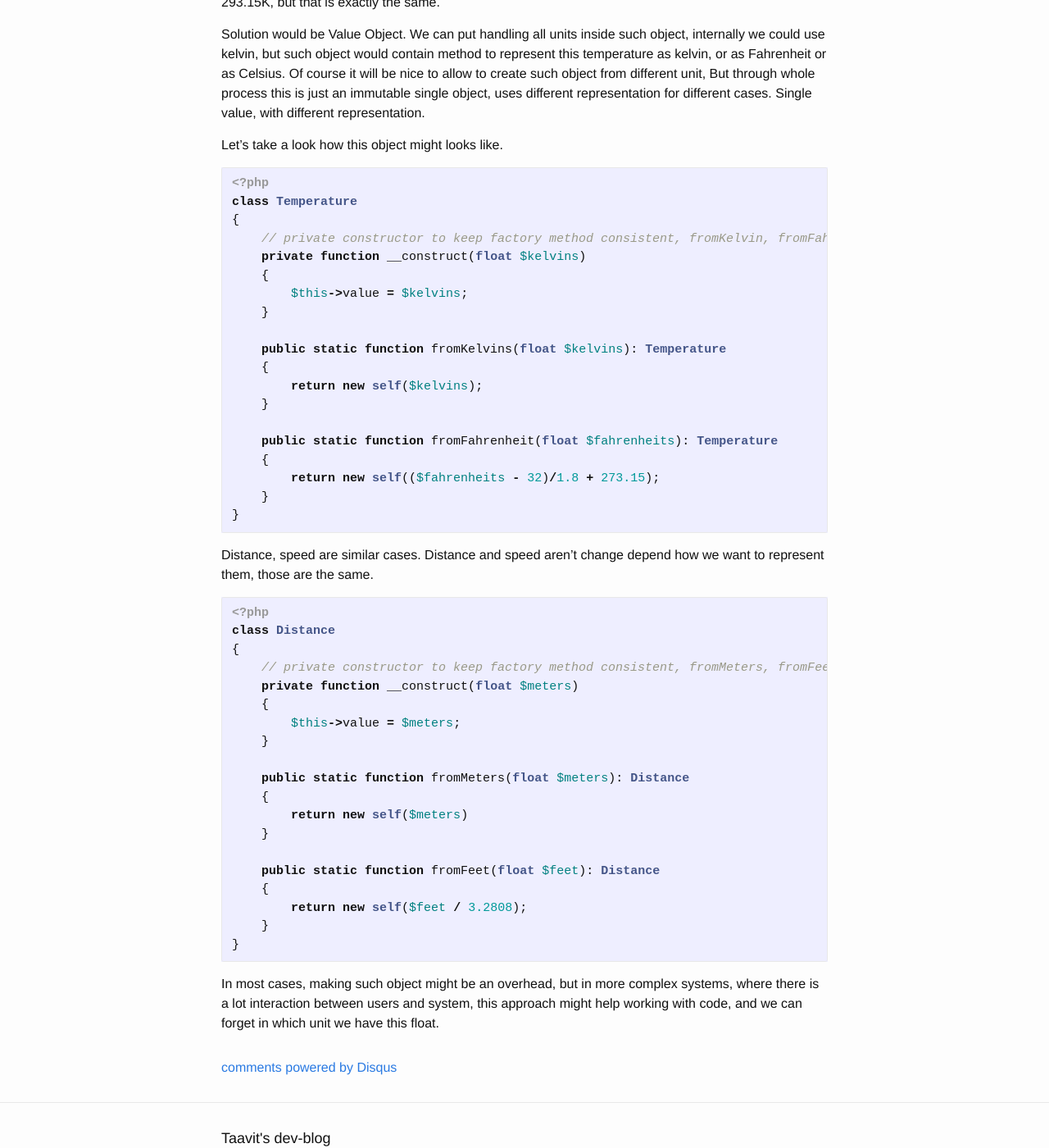
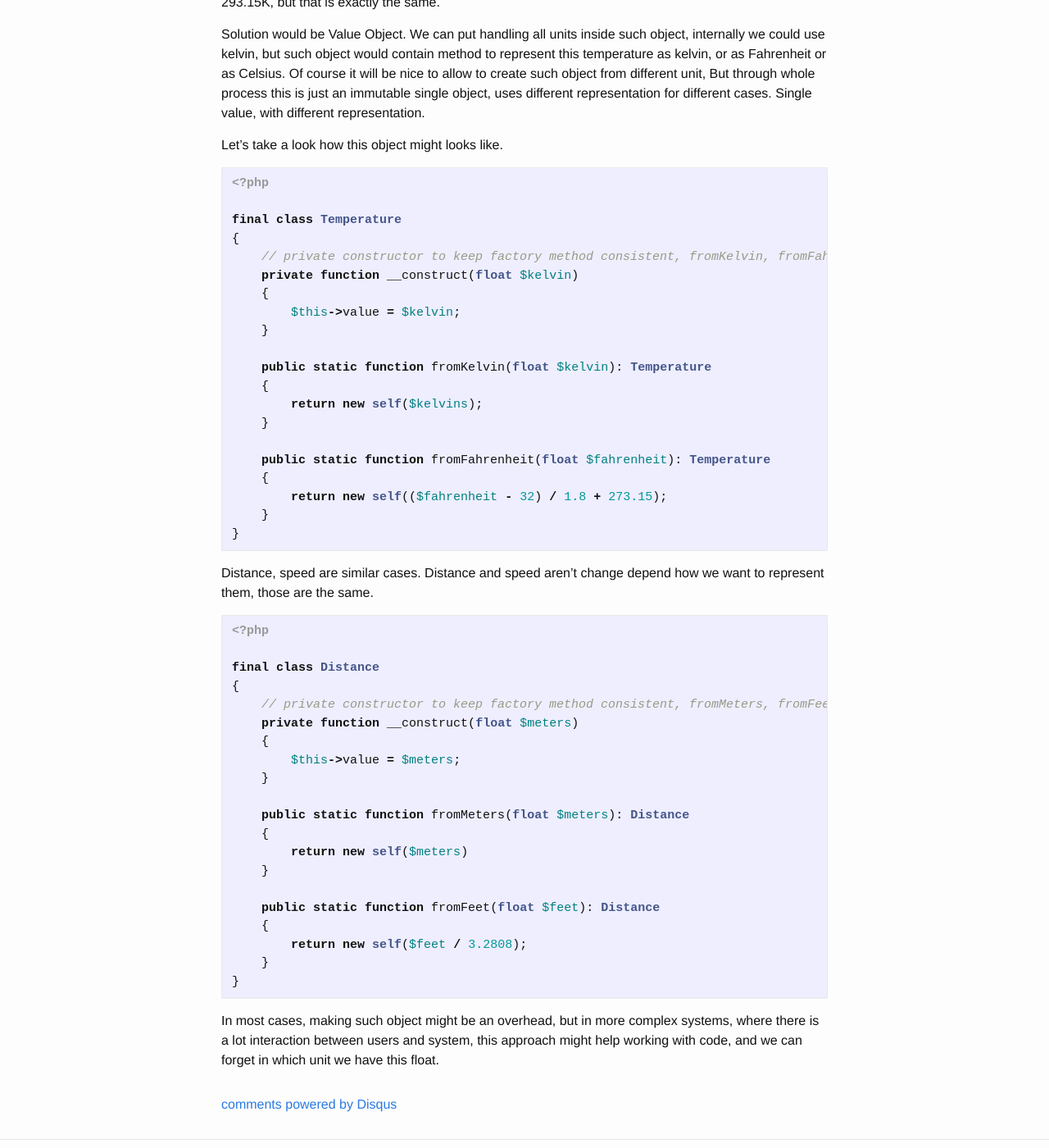
Before and after one commit to taavit/taavit.github.io, a Jekyll site: the page built from _posts/2016-07-12-how-value-object-helps-measurements.md, in a window 1280 px wide and 1400 px high, scrolled down 845 px. Shown: the whole window at 82% size. Built offline with Jekyll 4.4.1, drawn with Linux system fonts in a browser that asks for light colours; comment, search, counter and statistics services are not loaded.

Commit message:
Small code updates

````diff
--- a/_posts/2016-07-12-how-value-object-helps-measurements.md
+++ b/_posts/2016-07-12-how-value-object-helps-measurements.md
@@ -26,22 +26,23 @@ Let's take a look how this object might looks like.
 
 ```php
 <?php
-class Temperature
+
+final class Temperature
 {
     // private constructor to keep factory method consistent, fromKelvin, fromFahrenheit, fromCelsius
-    private function __construct(float $kelvins)
+    private function __construct(float $kelvin)
     {
-        $this->value = $kelvins;
+        $this->value = $kelvin;
     }
 
-    public static function fromKelvins(float $kelvins): Temperature
+    public static function fromKelvin(float $kelvin): Temperature
     {
         return new self($kelvins);
     }
 
-    public static function fromFahrenheit(float $fahrenheits): Temperature
+    public static function fromFahrenheit(float $fahrenheit): Temperature
     {
-        return new self(($fahrenheits - 32)/1.8 + 273.15);
+        return new self(($fahrenheit - 32) / 1.8 + 273.15);
     }
 }
 ```
@@ -50,7 +51,8 @@ Distance, speed are similar cases. Distance and speed aren't change depend how w
 
 ```php
 <?php
-class Distance
+
+final class Distance
 {
     // private constructor to keep factory method consistent, fromMeters, fromFeets
     private function __construct(float $meters)
````
